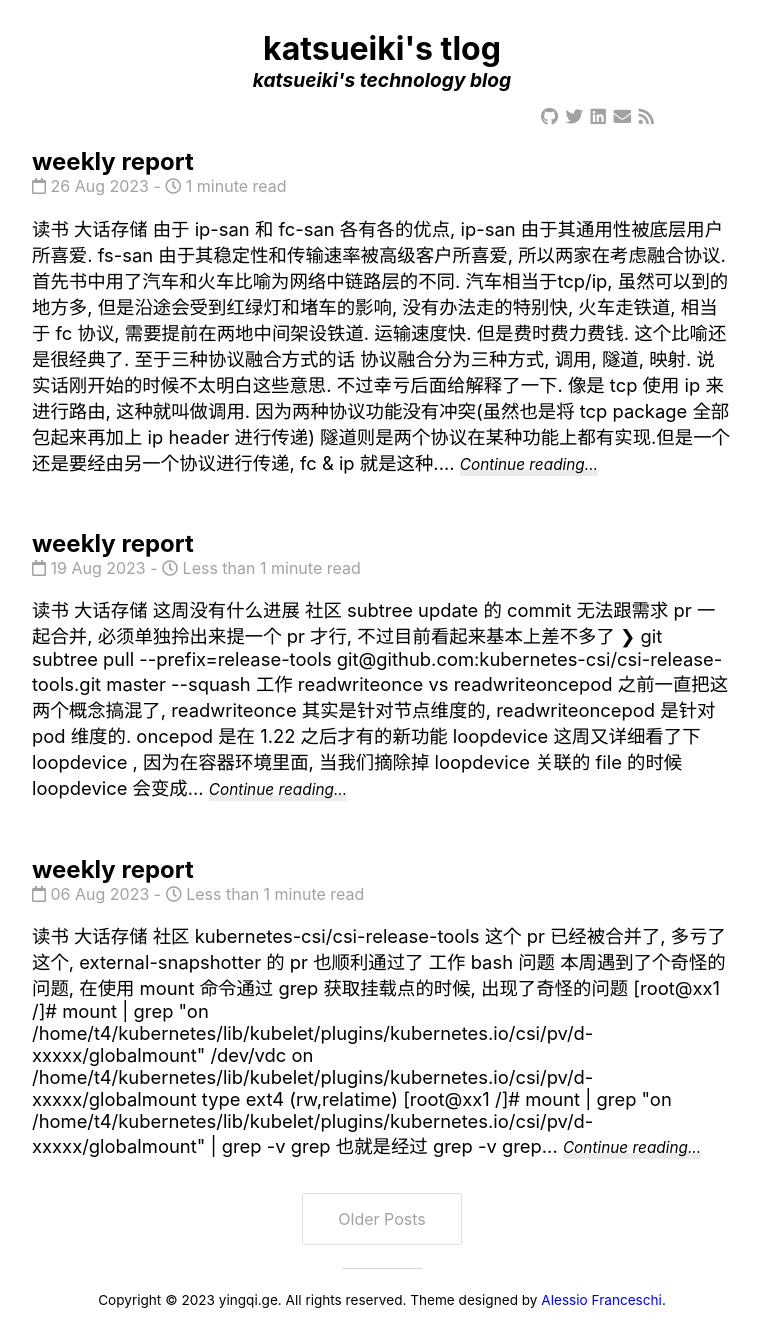
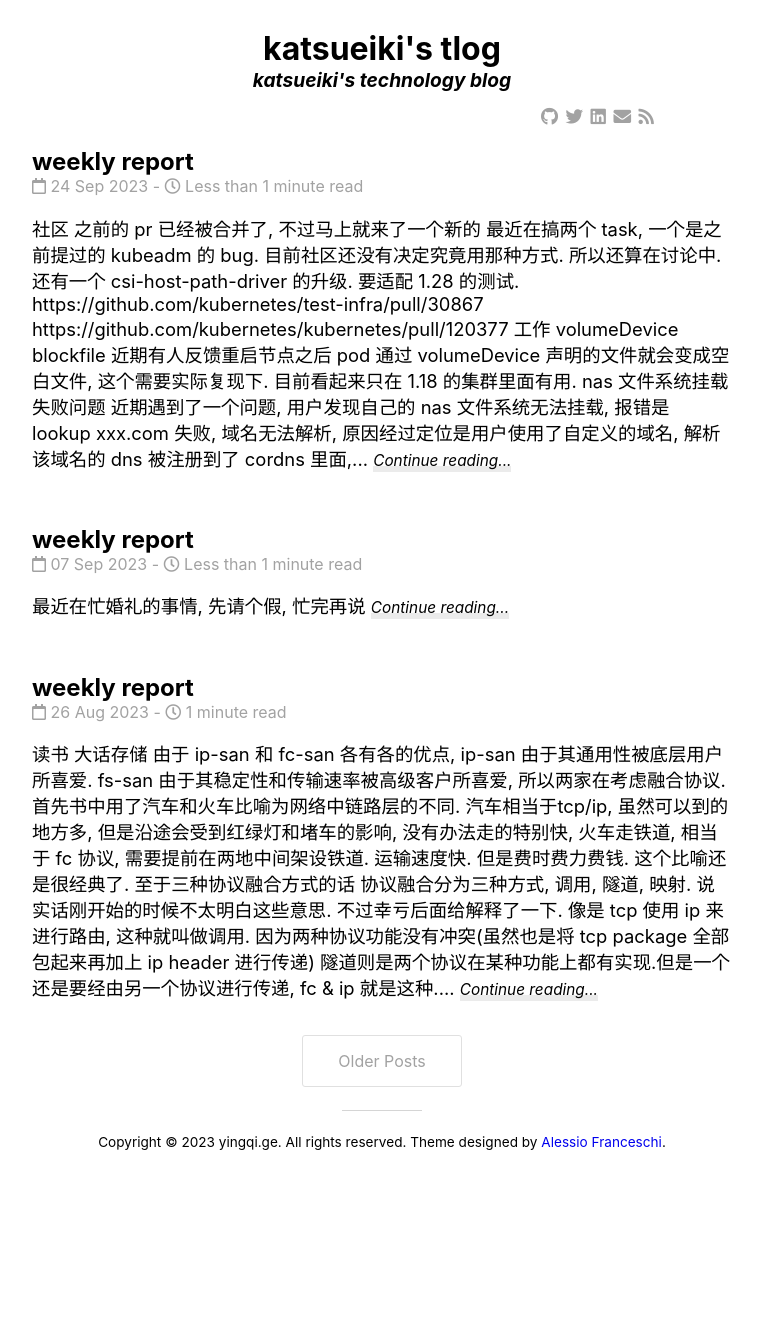
Before and after one commit to mowangdk/mowangdk.github.io, a Jekyll site: the page built from docs/index.html, in a window 1280 px wide. Shown: the whole page, without its empty margins (258-1019 px from the left). Built offline with Jekyll 4.4.1, drawn with Linux system fonts in a browser that asks for light colours; nearby versions of some CDN libraries; the list of posts is cut into pages by our own code; after the commit the page ends 1163 px from its top, so only the background shows below that.

Commit message:
Add diary

````diff
--- a/docs/_posts/2023-08-26-tech-report.markdown
+++ b/docs/_posts/2023-08-26-tech-report.markdown
@@ -39,6 +39,12 @@ bdf: bus device function, use to describe pci or pcie devices
 
 00:02.0
 
+使用如下命令查看 bdf 设备有多少个 virtual-functions
+
+```
+cat /sys/bus/pci/devices/0000\:00\:02.0/sriov_numvfs
+```
+
 
 ### csi nodeexpandvolume
 
--- /dev/null
+++ b/docs/_posts/2023-09-07-tech-report.markdown
@@ -0,0 +1,9 @@
+---
+layout: post
+title:  "weekly report"
+date:   2023-09-07 22:30:08 +0800
+categories: weeklyreport
+---
+
+
+最近在忙婚礼的事情, 先请个假, 忙完再说
--- /dev/null
+++ b/docs/_posts/2023-09-24-tech-report.markdown
@@ -0,0 +1,31 @@
+---
+layout: post
+title:  "weekly report"
+date:   2023-09-24 22:30:08 +0800
+categories: weeklyreport
+---
+
+
+# 社区
+
+之前的 pr 已经被合并了, 不过马上就来了一个新的
+
+最近在搞两个 task, 一个是之前提过的 kubeadm 的 bug. 目前社区还没有决定究竟用那种方式. 所以还算在讨论中. 还有一个 csi-host-path-driver 的升级. 要适配 1.28 的测试.
+
+https://github.com/kubernetes/test-infra/pull/30867
+
+https://github.com/kubernetes/kubernetes/pull/120377
+
+# 工作
+
+### volumeDevice blockfile
+
+近期有人反馈重启节点之后 pod 通过 volumeDevice 声明的文件就会变成空白文件, 这个需要实际复现下. 目前看起来只在 1.18 的集群里面有用.
+
+### nas 文件系统挂载失败问题
+
+近期遇到了一个问题, 用户发现自己的 nas 文件系统无法挂载, 报错是 lookup xxx.com 失败, 域名无法解析, 原因经过定位是用户使用了自定义的域名, 解析该域名的 dns 被注册到了 cordns 里面, 但是 csi-plugin 并没有走容器网络, 所以在 csi-plugin 里面挂载的时候就失败了. 需要在节点上配置同样的 dns.
+
+### vendor 过滤
+
+本地有 vendor 文件夹, 不想被打包到容器镜像里面. 直接便捷 dockerignore  file 即可.
````
